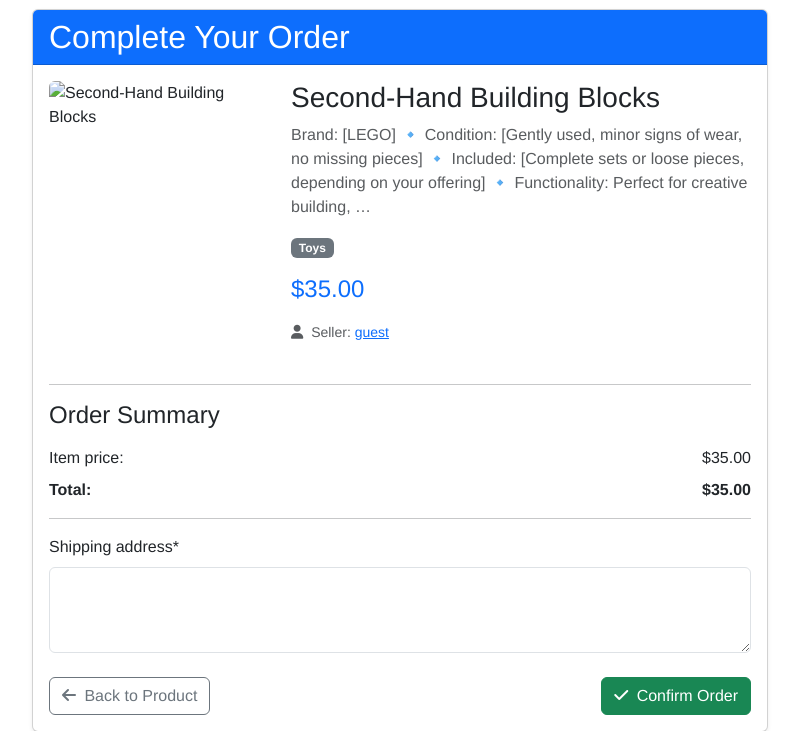
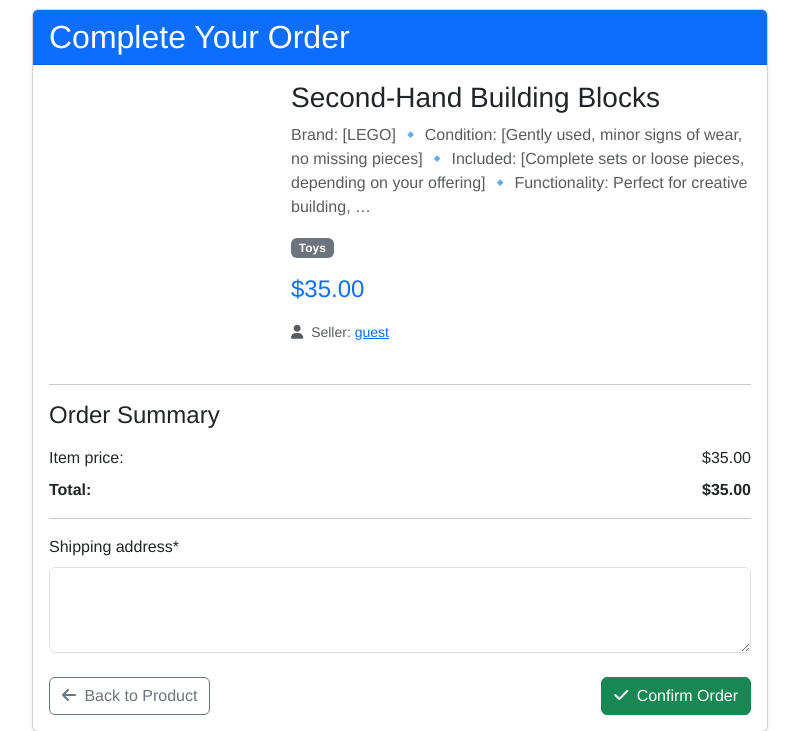
Before and after one commit to missical/it-coursework, a Django app: page /orders/create/cc41bc94-3bdd-4c80-a86e-aea53755dd1f/ in a window 1280 px wide. Shown: the part 199-930 px from the top of the page, without its empty margins (240-1039 px from the left). Run offline with Django 5.2, Linux system fonts and the light colour scheme; a user stored in the database is signed in; data comes from the database, SQL or seed files in the repository; some libraries are stand-ins or nearby versions.

Commit message:
Update create_order.html

```diff
--- a/templates/orders/create_order.html
+++ b/templates/orders/create_order.html
@@ -15,7 +15,7 @@
                 <div class="card-body">
                     <div class="row mb-4">
                         <div class="col-md-4">
-                            <img src="{{ product.image.url }}" alt="{{ product.title }}" class="img-fluid rounded">
+
                         </div>
                         <div class="col-md-8">
                             <h3>{{ product.title }}</h3>
```
